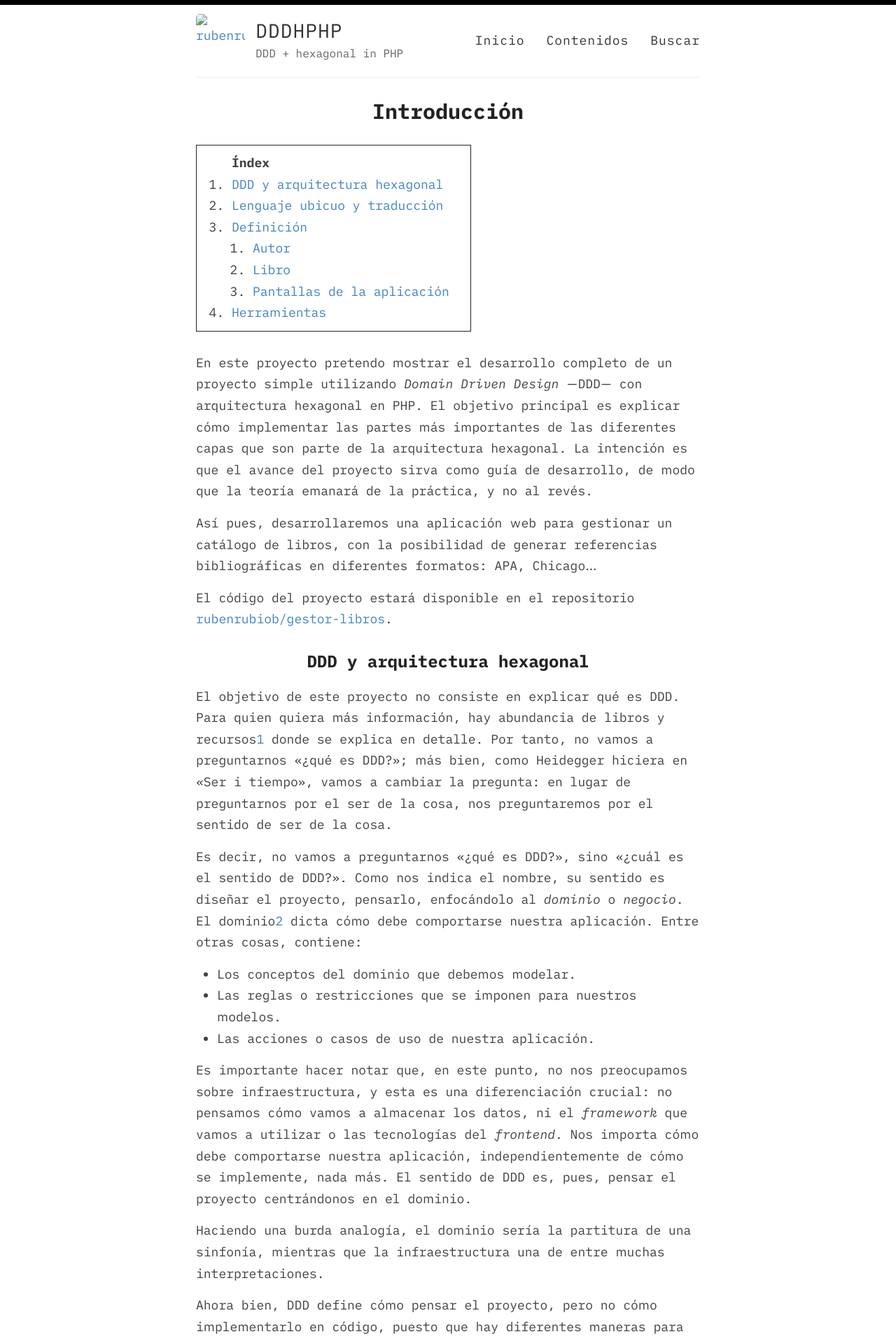
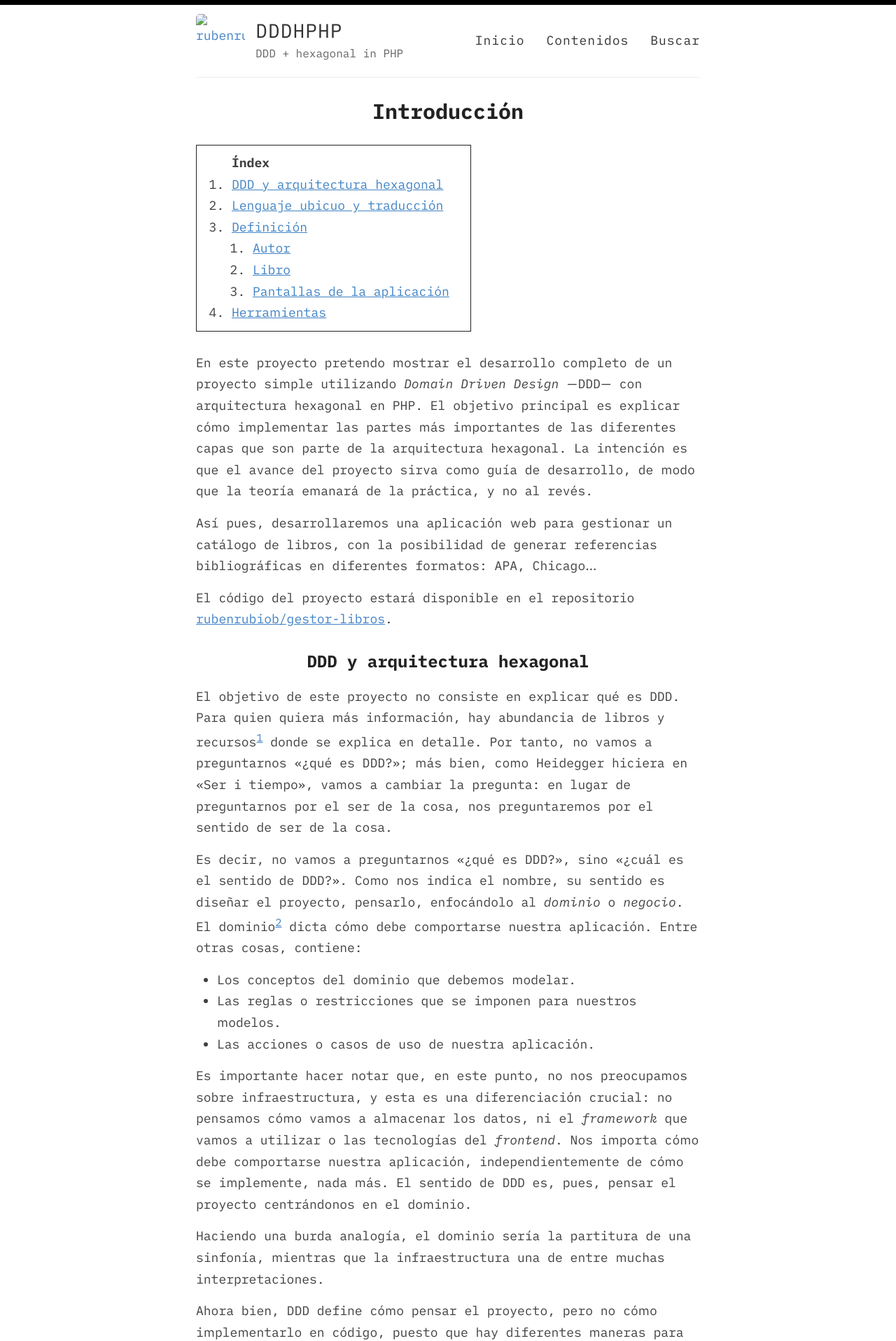
Before and after one commit to rubenrubiob/rubenrubiob.github.io, a Jekyll site: the page built from es/index.md, in a window 1280 px wide. Shown: the top 1917 px of the page at 70% size. Built offline with Jekyll 4.4.1, drawn with Linux system fonts in a browser that asks for light colours; our own code applies the rules of GitHub Pages for plain Markdown files.

Commit message:
Añadir estilos para footnotes y enlaces en textos

```diff
--- a/assets/style.scss
+++ b/assets/style.scss
@@ -503,6 +503,14 @@ body:after {
   line-height: 1.2;
 }
 
+article.page > .entry a {
+  text-decoration: underline;
+}
+
+.lang-options a {
+  text-decoration: underline;
+}
+
 .author_title{
   text-align: center;
   color: #939aa1;
@@ -791,6 +799,11 @@ Modules - reusable parts of our design
   border-top: 1px solid;
   margin-top: 50px;
   padding-top: 5px;
+}
+
+sup a.footnote {
+  vertical-align: super;
+  font-size: smaller;
 }
 
 @media only screen and (min-width: 320px) and (max-width: 759px) {
```
